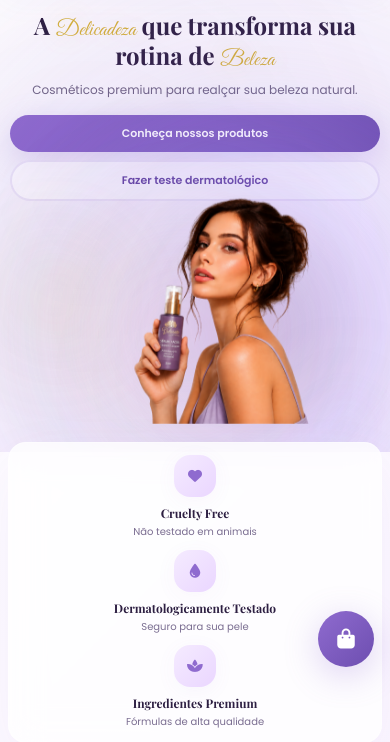
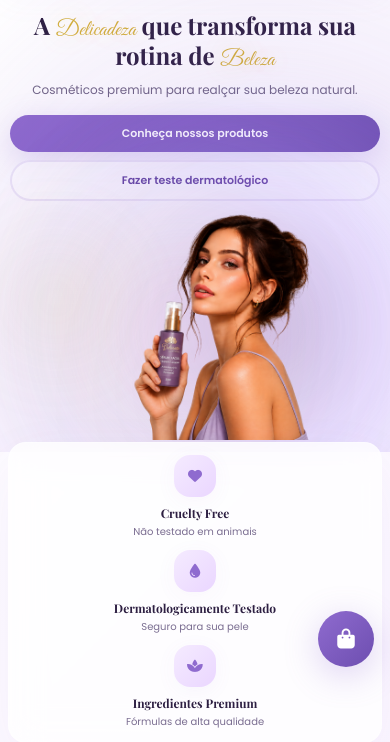
Before and after one commit to MiguelMusk/delicatto, a Flask app: page / in a window 390 px wide. Shown: the part 161-903 px from the top of the page. Run offline with Flask 3, Linux system fonts and the light colour scheme; data that the repository does not hold is empty.

Commit message:
Atualização: homecss mobile model

```diff
--- a/static/css/pages/home.css
+++ b/static/css/pages/home.css
@@ -768,14 +768,14 @@
         text-align: center;
     }
 
-    /* ✅ MODELO NO MOBILE - GRANDE */
-    .hero-image-wrapper {
-        display: flex !important;
-        max-width: 100%;
-        min-height: auto;
-        margin: 5px 0 0;
-        justify-content: center;
-        padding: 0;
+    /* ✅ REMOVE OS BRILHOS E ANIMAÇÃO NO MOBILE */
+    .hero-glow {
+        display: none !important;
+    }
+
+    .hero::before,
+    .hero::after {
+        display: none !important;
     }
 
     .hero-img {
@@ -785,18 +785,20 @@
         height: auto;
         transform: scale(1);
         margin: 0 auto;
-        animation: float 4s ease-in-out infinite;
+        animation: none !important;  /* ✅ REMOVE A ANIMAÇÃO */
     }
 
     .hero-img:hover {
         transform: scale(1.02);
     }
 
-    .hero-glow {
-        width: 90%;
-        height: 90%;
-        max-width: 400px;
-        max-height: 400px;
+    .hero-image-wrapper {
+        display: flex !important;
+        max-width: 100%;
+        min-height: auto;
+        margin: 5px 0 0;
+        justify-content: center;
+        padding: 0;
     }
 
     .hero-text {
@@ -956,20 +958,25 @@
         padding: 10px 12px;
     }
 
-    /* ✅ MODELO NO MOBILE PEQUENO - MUITO GRANDE */
-    .hero-image-wrapper {
-        max-width: 100%;
-        margin: 0;
+    /* ✅ BRILHOS E ANIMAÇÃO CONTINUAM REMOVIDOS */
+    .hero-glow {
+        display: none !important;
+    }
+
+    .hero::before,
+    .hero::after {
+        display: none !important;
     }
 
     .hero-img {
         max-width: 95%;
         max-height: 45vh;
+        animation: none !important;
     }
 
-    .hero-glow {
-        max-width: 300px;
-        max-height: 300px;
+    .hero-image-wrapper {
+        max-width: 100%;
+        margin: 0;
     }
 
     .benefits {
```
